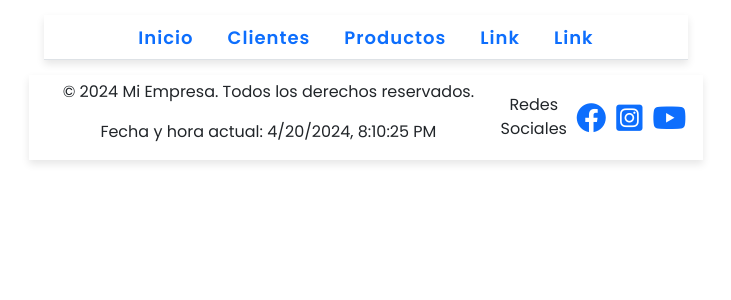
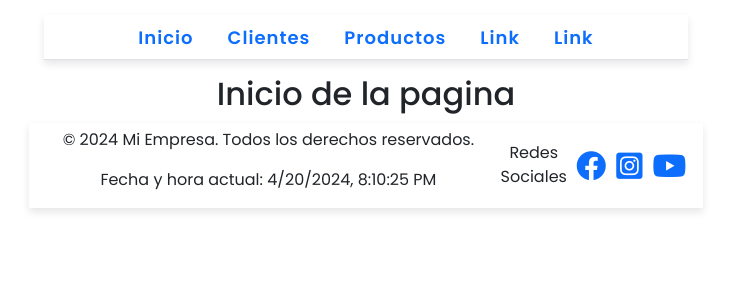
Before and after one commit to jarold-creator/proyecto-colombiaTech, a React (Create React App) app in the folder proyecto-final/frontend/: page /clientes/inicio in a window 1280 px wide. Shown: the top 300 px of the page, without its empty margins (274-1005 px from the left). Built offline with nearby package versions, Linux system fonts and the light colour scheme.

Commit message:
Agrega maqueta modulo de pagina inicio

```diff
--- a/proyecto-final/frontend/src/App.js
+++ b/proyecto-final/frontend/src/App.js
@@ -5,6 +5,7 @@ import AgregarCliente from './componentes/AgregarCliente';
 import ActualizarCliente from './componentes/ActualizarCliente';
 import Menu from './componentes/Menu';
 import Footer from './componentes/Footer';
+import Inicio from './componentes/Inicio';
 
 //funcion principal
 function App() {
@@ -13,6 +14,7 @@ function App() {
       <Menu />
       <BrowserRouter>
       <Routes>
+        <Route path='/clientes/inicio' element={<Inicio />} />
         <Route path='/clientes' element={<MostrarCliente />} />
         <Route path='/clientes/agregar' element={<AgregarCliente />} />
         <Route path='/clientes/actualizar/:id' element={<ActualizarCliente />} />
--- /dev/null
+++ b/proyecto-final/frontend/src/componentes/Inicio.js
@@ -0,0 +1,9 @@
+const Inicio = () => {
+    return (
+        <div className="contenedor-inicio">
+            <h2>Inicio de la pagina</h2>
+        </div>
+    )
+}
+
+export default Inicio
```
